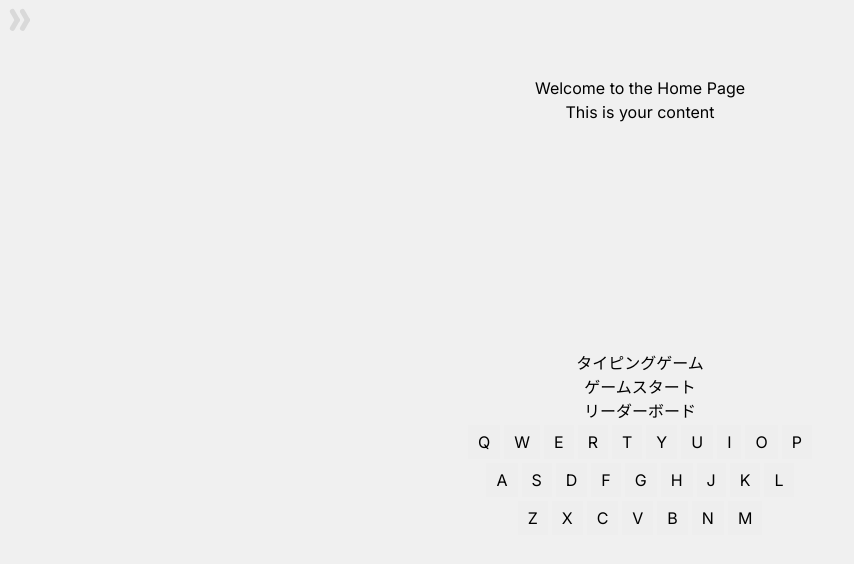
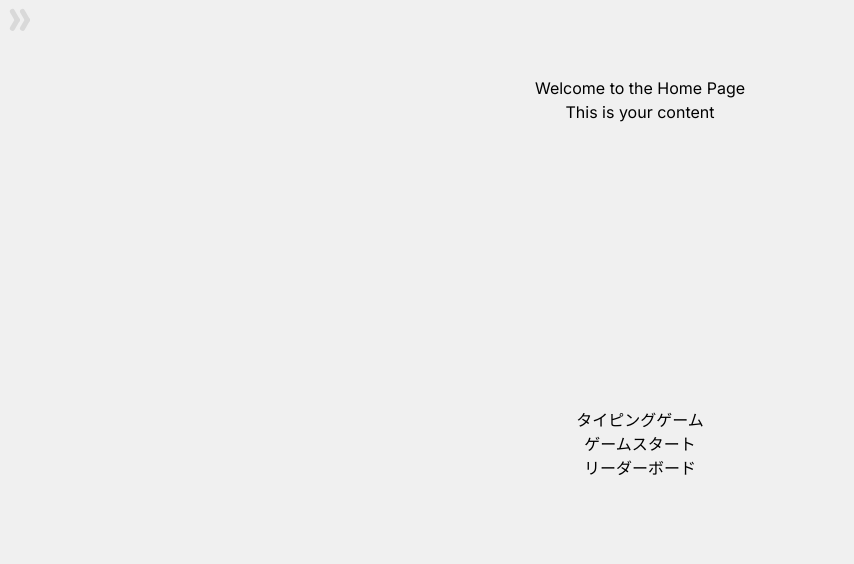
Before and after one commit to suimintoreyo/feec2, a Next.js app: page / in a window 1280 px wide. Shown: the top 564 px of the page, without its empty margins (0-854 px from the left). Built offline with nearby package versions, Linux system fonts and the light colour scheme.

Commit message:
keyboard変更

```diff
--- a/app/components/TypingGameF/TypingGame.tsx
+++ b/app/components/TypingGameF/TypingGame.tsx
@@ -96,6 +96,7 @@ function TypingGame() {
               onChange={handleInputChange}
               disabled={!isGameActive}
             />
+            <Keyboard />
           </div>
         ) : (
           <div>
@@ -108,7 +109,7 @@ function TypingGame() {
             </ol>
           </div>
         )}
-        <Keyboard />
+
       </div>
     </div>
   );
```
